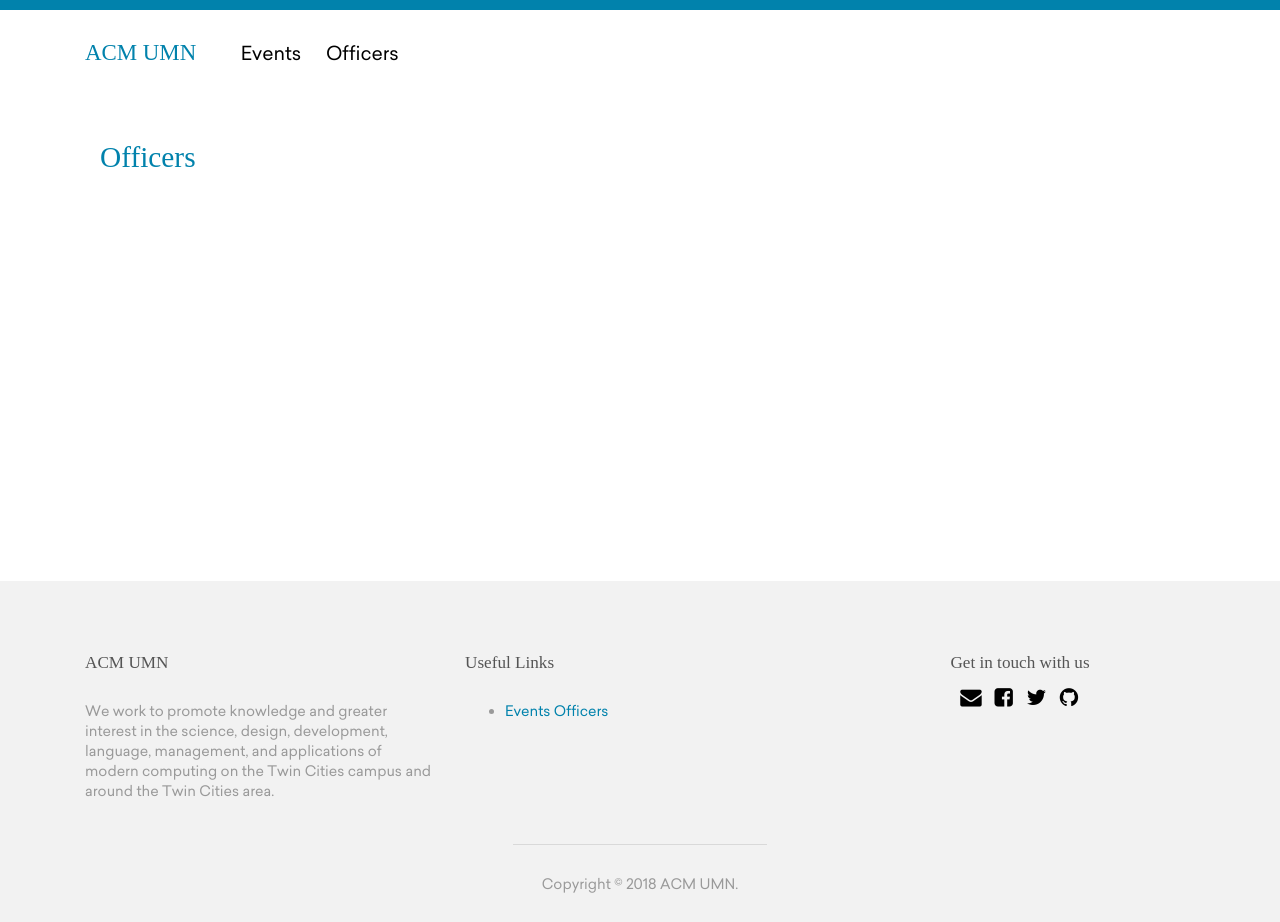
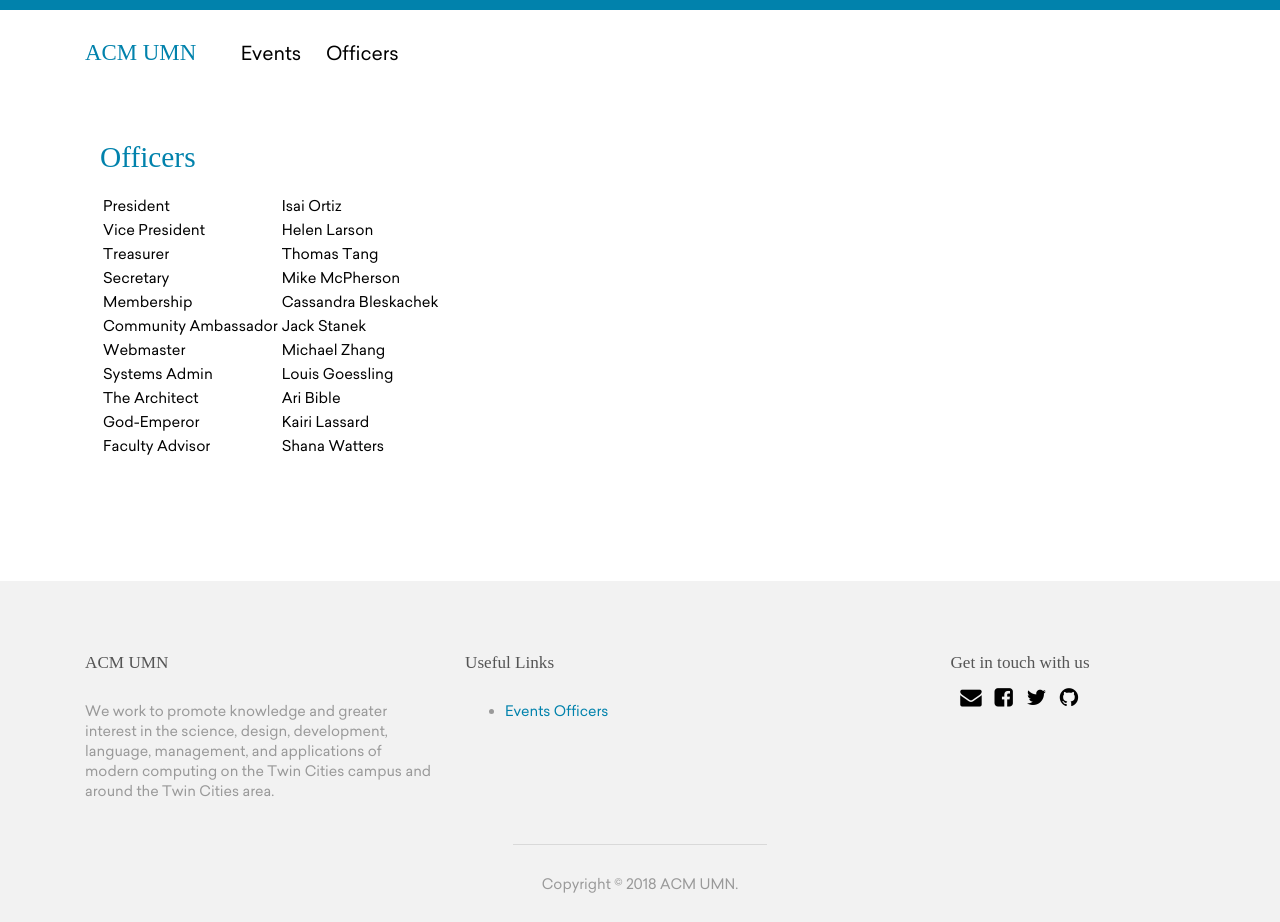
Before and after one commit to turnipjs/website, a Jekyll site: the page built from officers.html, in a window 1280 px wide. Built offline with Jekyll 4.4.1, drawn with Linux system fonts in a browser that asks for light colours; some web fonts are replaced.

Commit message:
This is good enough change my mind

```diff
--- a/officers.html
+++ b/officers.html
@@ -5,4 +5,50 @@
 
 <div class="container page flat-top">
     <h1>Officers</h1>
+	<table>
+		<tr>
+			<td class="officer-title">President</td>
+			<td class="officer-name">Isai Ortiz</td>
+		</tr>
+		<tr>
+			<td class="officer-title">Vice President</td>
+			<td class="officer-name">Helen Larson</td>
+		</tr>
+		<tr>
+			<td class="officer-title">Treasurer</td>
+			<td class="officer-name">Thomas Tang</td>
+		</tr>
+		<tr>
+			<td class="officer-title">Secretary</td>
+			<td class="officer-name">Mike McPherson</td>
+		</tr>
+		<tr>
+			<td class="officer-title">Membership</td>
+			<td class="officer-name">Cassandra Bleskachek</td>
+		</tr>
+		<tr>
+			<td class="officer-title">Community Ambassador</td>
+			<td class="officer-name">Jack Stanek</td>
+		</tr>
+		<tr>
+			<td class="officer-title">Webmaster</td>
+			<td class="officer-name">Michael Zhang</td>
+		</tr>
+		<tr>
+			<td class="officer-title">Systems Admin</td>
+			<td class="officer-name">Louis Goessling</td>
+		</tr>
+		<tr>
+			<td class="officer-title">The Architect</td>
+			<td class="officer-name">Ari Bible</td>
+		</tr>
+		<tr>
+			<td class="officer-title">God-Emperor</td>
+			<td class="officer-name">Kairi Lassard</td>
+		</tr>
+		<tr>
+			<td class="officer-title">Faculty Advisor</td>
+			<td class="officer-name">Shana Watters</td>
+		</tr>
+	</table>
 </div>
```
